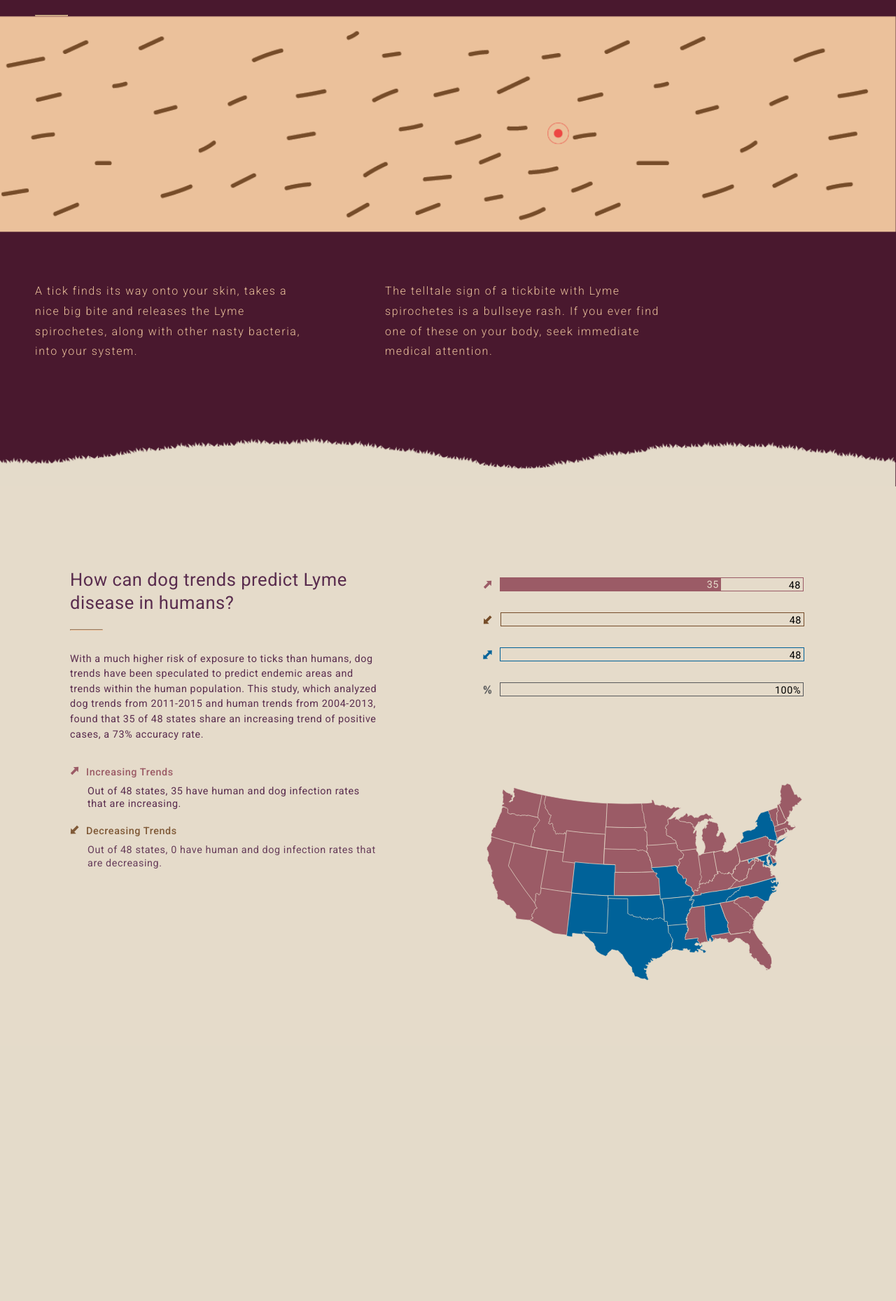
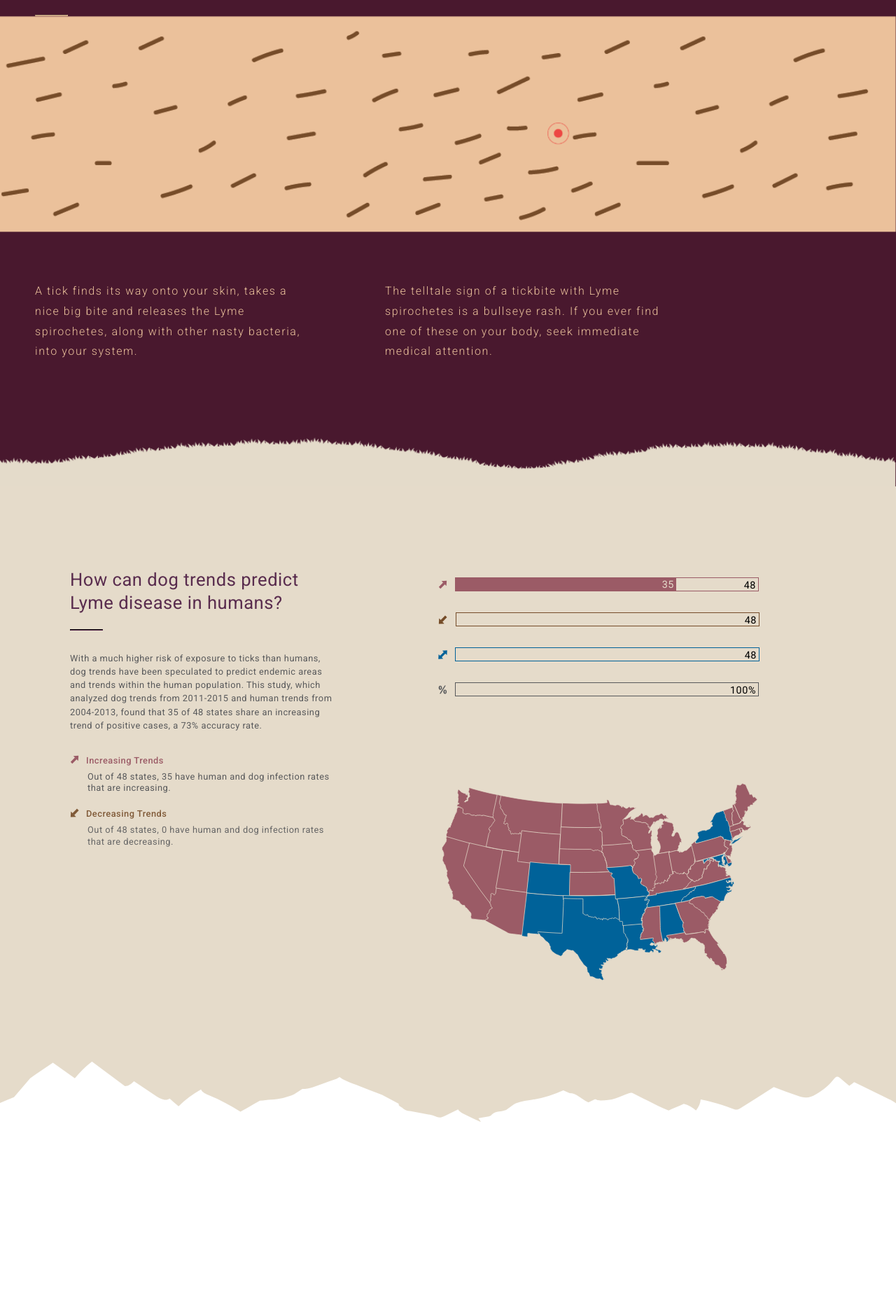
Before and after one commit to ewhillier/canines-lyme-root, a PHP site: page / in a window 1280 px wide. Shown: the part 905-2764 px from the top of the page at 70% size. Before the commit the page ends 2306 px from the top, so only its background shows below. Run offline with PHP 8.4, Linux system fonts and the light colour scheme; some libraries are stand-ins or nearby versions.

Commit message:
section 3 mountain peaks

```diff
--- a/css/main.css
+++ b/css/main.css
@@ -218,16 +218,20 @@ hr {
 /* ANALYSIS */
 .analysis {
   height: 100vh;
-  width: 1280px;
+  width: 100vw;
   background-color: #e5dbca; }
 
+.analysis-wrapper {
+  width: 1280px;
+  margin: 0 auto; }
+
 .analysisLeft {
-  width: 50%;
+  width: 45%;
   float: left;
   padding: 50px; }
 
 .analysisRight {
-  width: 50%;
+  width: 55%;
   height: 100vh;
   float: left;
   padding: 50px; }
@@ -238,11 +242,14 @@ hr {
   font-weight: 400;
   line-height: 1.3em; }
 
+.analysishr {
+  border-color: #592c4e; }
+
 .analysisP {
   margin-top: 30px;
-  font-size: .9em;
+  font-size: .8em;
   line-height: 1.5em;
-  color: #592c4e;
+  color: #58595b;
   letter-spacing: .04em; }
 
 .trendDescription {
@@ -256,7 +263,7 @@ hr {
 .trendDescriptionHeadings {
   float: left;
   margin: 0 0 0 10px;
-  font-size: .9em;
+  font-size: .8em;
   font-weight: 500;
   letter-spacing: .04em; }
 
@@ -274,7 +281,7 @@ hr {
 
 .trendDescriptionP {
   float: left;
-  margin: 10px 0 0 25px;
+  margin: 8px 0 0 25px;
   line-height: 1.3em; }
 
 .analysisGraph {
@@ -826,3 +833,21 @@ hr {
   position: absolute;
   top: 155px;
   left: 255px; }
+
+.yourState {
+  height: 100vh;
+  width: 100vw;
+  background-color: white; }
+
+.mountainPeaksContainer {
+  position: relative;
+  height: 130px;
+  background-color: #e5dbca; }
+
+.mountainPeaks {
+  position: absolute;
+  bottom: 0;
+  width: 100vw; }
+
+.mountainPeaksSVG {
+  fill: #FFFFFF; }
--- a/css/sass/main.scss
+++ b/css/sass/main.scss
@@ -1,3 +1,4 @@
+@import 'variables';
 @import 'base';
 @import 'states';
 @import 'modules/homepage';
@@ -6,3 +7,4 @@
 @import 'modules/analysis-graph';
 @import 'modules/analysis-animations';
 @import 'modules/analysis-map';
+@import 'modules/your-state';
--- a/css/sass/modules/analysis.scss
+++ b/css/sass/modules/analysis.scss
@@ -2,35 +2,44 @@
 
 .analysis {
 	height: 100vh;
-	width: 1280px;
+	width: 100vw;
 	background-color: #e5dbca;
 }
 
+.analysis-wrapper {
+	width: 1280px;
+	margin: 0 auto;
+}
+
 .analysisLeft {
-	width: 50%;
+	width: 45%;
 	float: left;
 	padding: 50px;
 }
 
 .analysisRight {
-	width: 50%;
+	width: 55%;
 	height: 100vh;
 	float: left;
 	padding: 50px;
 }
 
 .analysisHeading {
-	color: #592c4e;
+	color: $dark-purple;
 	font-size: 1.6em;
 	font-weight: 400;
 	line-height: 1.3em;
 }
 
+.analysishr {
+	border-color: $dark-purple;
+}
+
 .analysisP{
 	margin-top: 30px;
-	font-size: .9em;
+	font-size: .8em;
 	line-height: 1.5em;
-	color: #592c4e;
+	color: #58595b;
 	letter-spacing: .04em;
 }
 
@@ -48,7 +57,7 @@
 .trendDescriptionHeadings {
 	float: left;
 	margin: 0 0 0 10px;
-	font-size: .9em;
+	font-size: .8em;
 	font-weight: 500;
 	letter-spacing: .04em;
 
@@ -72,6 +81,6 @@
 
 .trendDescriptionP {
 	float: left;
-	margin: 10px 0 0 25px;
+	margin: 8px 0 0 25px;
 	line-height: 1.3em;
 }
--- /dev/null
+++ b/css/sass/modules/your-state.scss
@@ -0,0 +1,19 @@
+.yourState {
+	height: 100vh;
+	width: 100vw;
+	background-color: white;
+}
+
+.mountainPeaksContainer {
+	position: relative;
+	height: 130px;
+	background-color: $skin;
+}
+
+.mountainPeaks {
+	position: absolute;
+	bottom: 0;
+	width: 100vw;
+}
+
+.mountainPeaksSVG{fill:#FFFFFF;}
--- /dev/null
+++ b/css/sass/variables.scss
@@ -0,0 +1,2 @@
+$dark-purple: #592c4e;
+$skin: #e5dbca;
--- a/index.html
+++ b/index.html
@@ -457,10 +457,11 @@
 
 <! ANALYSIS >
 	<section class="analysis">
+		<div class="analysis-wrapper">
 
 			<div class="analysisLeft">
 				<div class="sectionHeader">
-				<h1 class="analysisHeading">How can dog trends predict Lyme disease in humans?</h1><hr>
+					<h1 class="analysisHeading">How can dog trends predict Lyme disease in humans?</h1><hr class="analysishr">
 					<p class="analysisP isHidden revealAnalysisDescription">With a much higher risk of exposure to ticks than humans, dog trends have been speculated to predict endemic areas and trends within the human population. This study, which analyzed dog trends from 2011-2015 and human trends from 2004-2013, found that 35 of 48 states share an increasing trend of positive cases, a 73% accuracy rate.</p>
 				</div>
 
@@ -2010,62 +2011,44 @@
 						c0.2-0.3,1.2-0.3,1.3-0.5c0.1-0.2,0-0.4,0.1-0.6c0.1-0.1,0.5,0,0.6-0.1c0.3-0.5-0.8-0.3-0.4-0.9c0.3-0.4,1.4,0.2,0.7-0.5
 						C46,5.9,46,5.8,45.8,5.6c-1.5,0.2-3.1,0.4-4.6,0.6C41,6.2,39.9,6.5,39.8,6.4"/>
 				</svg>
-
-
-
-
-
-
-
-
-
-
-
-
-
-
-
-
-
-
-
-
-
-
-
-
-
-
-
-
-
-
-
-
-
-
-
-
-
-
-
-
-
-
-
-
-
-
-
-
-
-
-
+				</div><! END analysisMap>
+
+			</div> <! END analysis right>
+
+		</div> <! END analysis wrapper>
+	</section> <! END ANALYSIS >
+
+
+<! YOUR STATE >
+	<section class="yourState">
+		<div class="mountainPeaksContainer">
+			<svg class="mountainPeaks" version="1.1" id="Layer_1" xmlns:x="&ns_extend;" xmlns:i="&ns_ai;" xmlns:graph="&ns_graphs;"
+				 viewBox="0 0 1185.5 100" xml:space="preserve">
+				<path class="mountainPeaksSVG" d="M1185.5,55c-3-2.2-6.5-4-9.9-5.7c-15.1-7.4-30.3-14.9-45.4-22.3c-2.2,1.7-4.4,3.3-6.5,5
+					c-3.9-3.4-7.8-6.7-11.8-10.1c-1.2-1-2.5-2.1-4.2-2c-1.9,0.1-3.2,1.7-4.3,3c-6.4,8.3-14.7,15.3-24.4,20.6c-3.8,2.1-8,4-12.5,4
+					c-3.8,0.1-7.4-1.1-11-2.3c-10.7-3.6-21.2-7.5-31.7-11.6c-14.5,9.2-28.9,18.4-43.4,27.6c-1.5,0.9-3,1.9-4.9,2.2
+					c-2.4,0.4-4.7-0.5-6.9-1.4c-13.4-5.1-27.3-9.1-41.5-12c-0.5,5.2-2.7,10.3-6.2,14.5c-4.4-4.1-10.1-7.2-16.2-8.8
+					c-6.5,3.2-13.5,5.6-20,8.8c1.6,0.6,3.3,1.3,4.9,1.9c-18-6.6-34.4-16-51.5-24.3c-0.9-0.4-1.8-0.9-2.8-0.9c-0.9-0.1-1.9,0.2-2.7,0.5
+					c-6.2,2-12.1,4.8-18.3,6.9c-6.2,2.1-12.8,2.8-19.5,2.8l-5.2-0.8c-0.8-1.2-3-0.7-4.4,0c-1.9,0.9-3.9,1.8-5.8,2.8
+					c-0.3,0.1-0.6,0.3-0.9,0.3c-0.5,0.1-1-0.2-1.4-0.4c-7.8-3.9-14.5-11.6-23.4-11.6l-8.4-3.8c-13,6.1-27.1,10.3-41.5,12.6
+					c-8.2,1.3-16.9,2-23.9,6.1L669.7,64c-3,1.3-6.4,1.6-9.7,2.1c-3.3,0.5-6.7,1.4-8.9,3.7c-0.6,0.6-1.1,1.4-1.9,1.8
+					c-0.7,0.4-1.6,0.6-2.5,0.8c-4.5,0.8-9,1.6-13.5,2.3c0.3-0.1-0.1,0.8,0.2,0.7c1.2,1.3,2.2,2.9,2.8,4.5c-7.8-3.5-15.4-7.1-23-10.9
+					c-2.8-1.4-5.8-3-7.1-5.7c-5.7,2.7-11.3,5.5-17,8.2c-1.7,0.8-3.4,1.6-5.2,2.1c-5.7,1.3-11.1-3.6-17.1-3.6l-23.2-4.4
+					c-2.5-0.2-5.2-0.4-7.3-1.6c-1.7-0.9-2.9-2.4-4.6-3.4c-0.9-0.6-2-1-2.9-1.7c-0.9-0.7-1.5-1.7-1.3-2.7c0-0.1,0.1-0.3,0.3-0.3
+					l-22.1-11.8c-12.9-4.9-25.7-10.1-38.6-15c-6.3-2.4-12.7-4.9-17.9-8.8l-3.8,2.3c-6.3,2.3-12.7,4.3-19,6.7c-8.5,3.1-17.2,6.9-26.4,6.9
+					l-10.7,6.9c-9.4,4.4-20,6.5-30.5,7.2c-5,0.3-9.9,1.3-14.9,1.3c-4.5,2.5-8.9,5.1-13.4,7.6c-3.2,1.8-6.4,3.6-9.5,5.4
+					c-1.2,0.7-2.1,1.2-2.9,1.6c-13-8.2-26.7-15.4-41.1-21.4c-4.4-1.8-9.3-3.9-11.1-7.9c-11,6.1-21,13.5-29.6,22.1
+					c-4.2-3.2-8.1-6.5-11.8-10.1c-5.2,3.8-12.8,0.1-18.2-3.5c-9.7-6.5-19.3-13-29-19.5c-3.2,3.2-7.2,6.5-12,6.5L122.1,0.3
+					c0.2-0.6-0.6-0.3-1.1,0.1c-8.3,6.3-15.4,13.8-22,21.5L70,1.4C60,8.2,49.8,14.8,39.9,21.9L18.5,47c-6.1,2.5-12.2,5.1-18.4,7.6
+					c0,0-0.1,0-0.1,0.1V100h1185.5V55z"/>
+			</svg>
 		</div>
 
-		</div> <! END analysis right>
-
-	</div> <! END ANALYSIS >
+
+		<div class="analysis-wrapper">
+
+		</div>
+	</section>
 
 </body>
 </html>
```
Also changed, not shown: 1 other file. Lines whose indentation alone changed are shown as unchanged.
